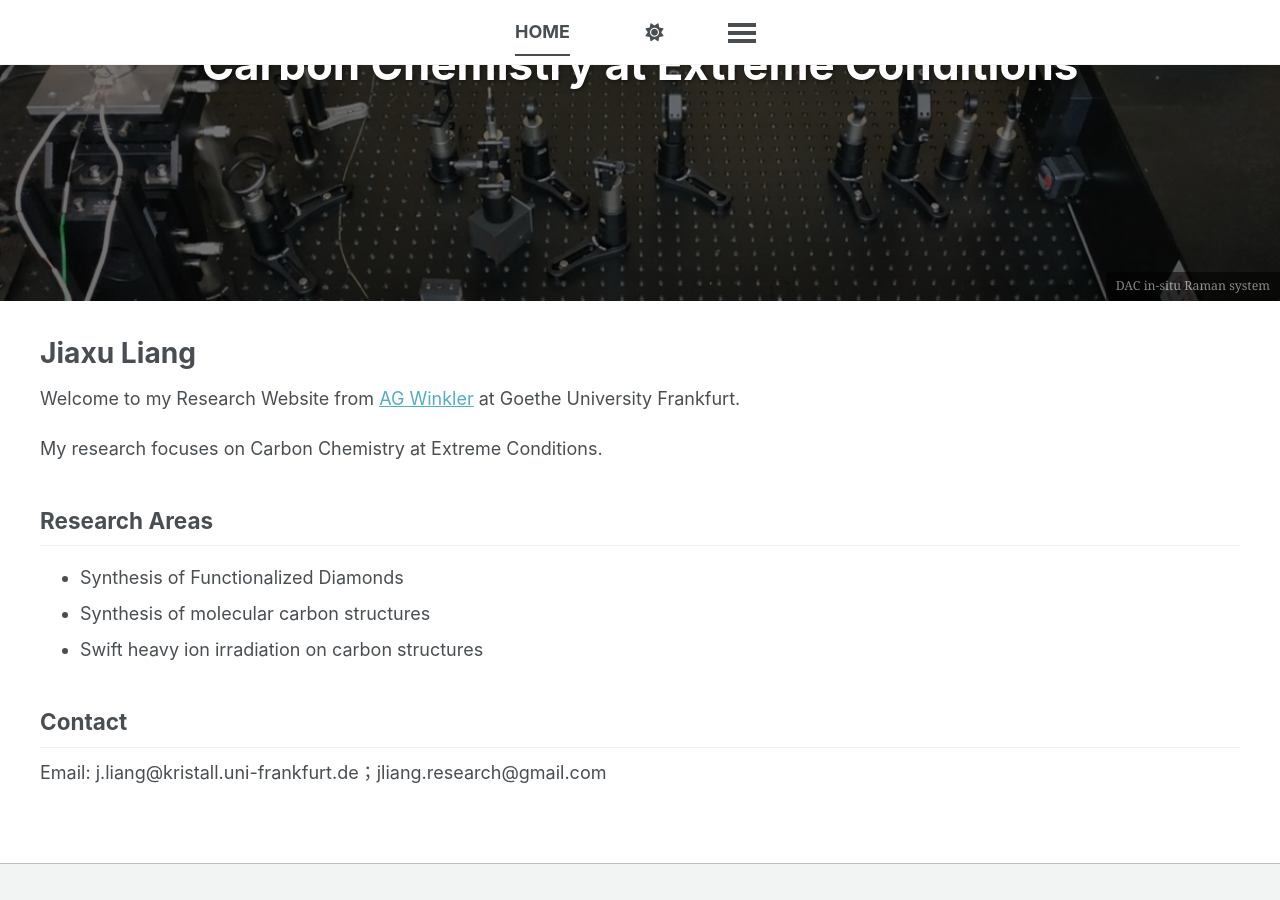
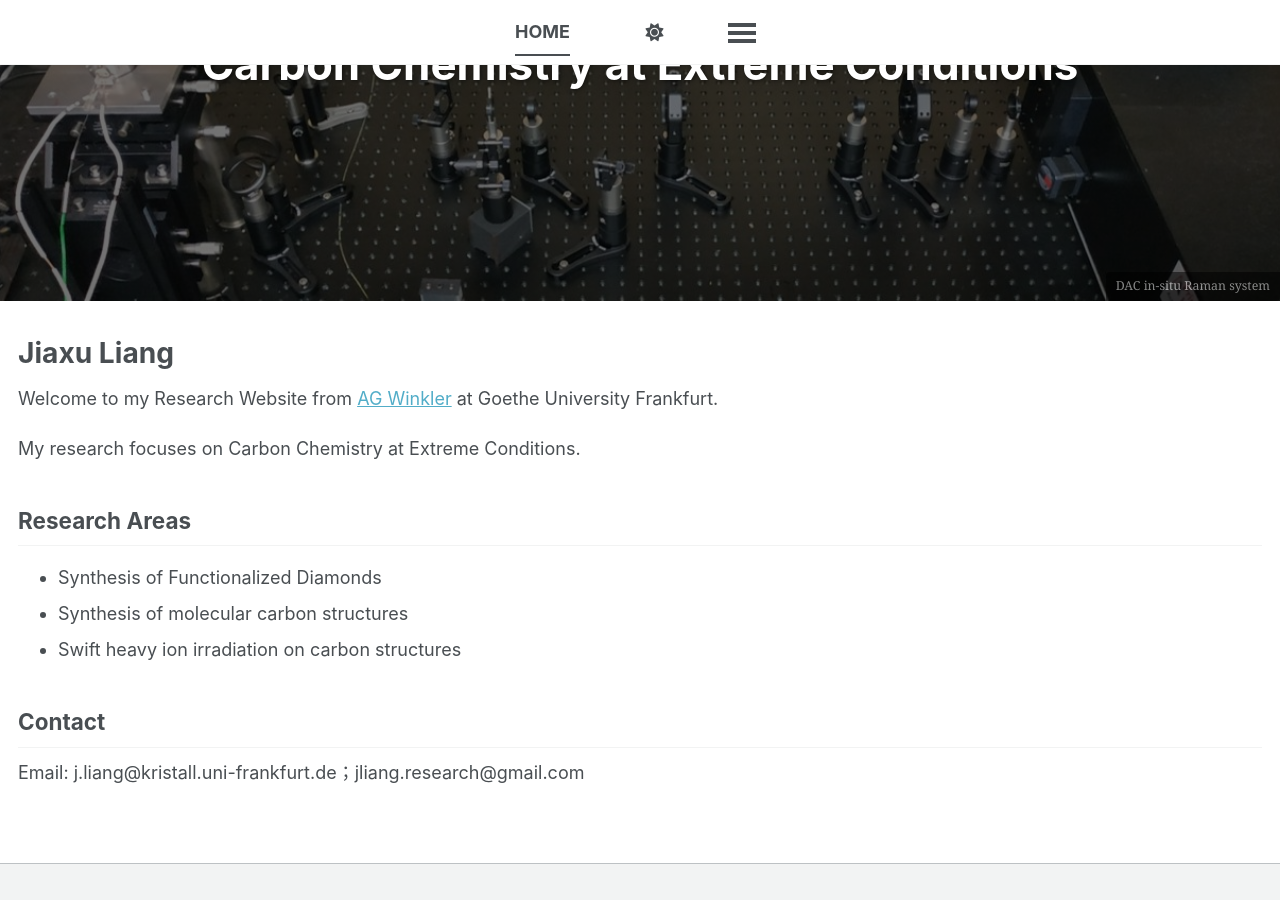
Before and after one commit to liangjiaxu-research/liangjiaxu-research.github.io, a Jekyll site: the page built from _pages/about.md, in a window 1280 px wide and 900 px high, scrolled down 214 px. Built offline with Jekyll 4.4.1, drawn with Linux system fonts in a browser that asks for light colours; a script bundle is joined from its source files by our own code; library files that are not in the unit come from our copies.

Commit message:
Update main.scss

```diff
--- a/assets/css/main.scss
+++ b/assets/css/main.scss
@@ -52,13 +52,3 @@
     display: flex !important;
     justify-content: center !important;
 }
-
-.greedy-nav {
-    max-width: 1400px;
-    margin: 0 auto;
-}
-
-.page__content {
-    max-width: 1200px;
-    margin: 0 auto;
-}
```
